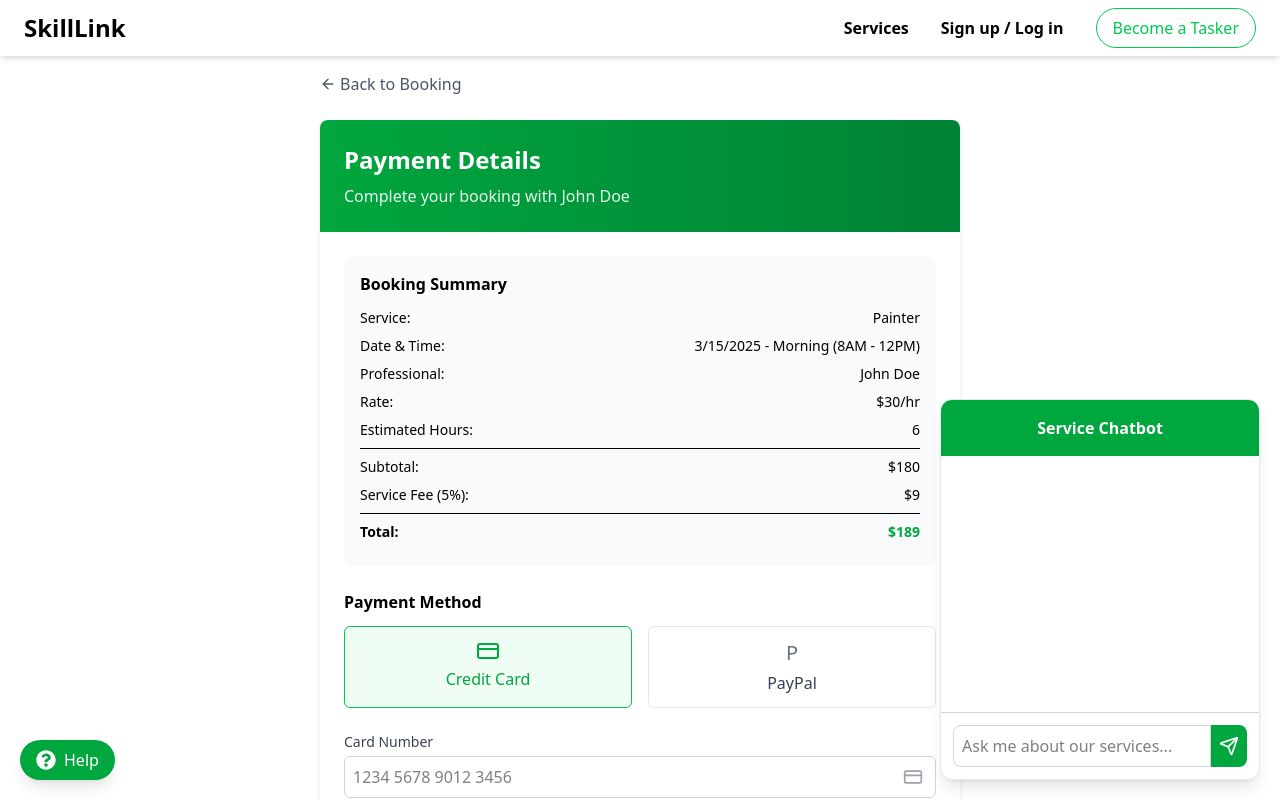
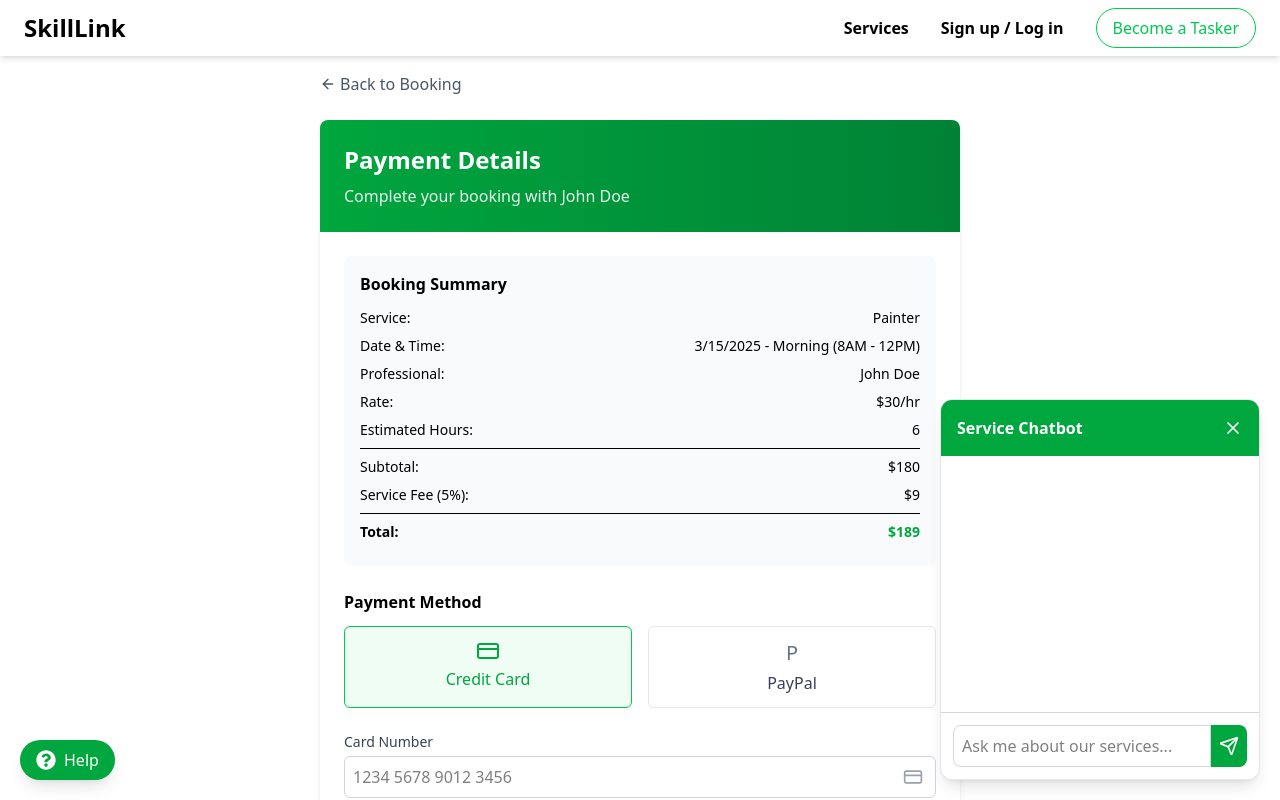
Before and after one commit to Nexusrex18/SkillLink, a React (Vite) app: page /pay in a window 1280 px wide. Both pictures are taken after a click on the button "Help". Shown: the top 800 px of the page. Built offline with nearby package versions, Linux system fonts and the light colour scheme.

Commit message:
Add close button to chatbot

```diff
--- a/src/pages/Chatbot.jsx
+++ b/src/pages/Chatbot.jsx
@@ -1,5 +1,5 @@
 import { useState } from "react";
-import { Send, Bot } from "lucide-react";
+import { Send, Bot, X } from "lucide-react";
 import { useNavigate } from "react-router-dom";
 import { FaQuestionCircle } from "react-icons/fa";
 
@@ -48,7 +48,12 @@ const Chatbot = () => {
       {/* Chatbot UI */}
       {isOpen && (
         <div className="fixed bottom-5 right-5 w-80 bg-white shadow-lg rounded-xl border border-gray-200 overflow-hidden">
-          <div className="bg-green-600 text-white p-4 font-semibold text-center">Service Chatbot</div>
+          <div className="bg-green-600 text-white p-4 font-semibold flex justify-between items-center">
+            <span>Service Chatbot</span>
+            <button onClick={() => setIsOpen(false)}>
+              <X className="w-5 h-5 cursor-pointer" />
+            </button>
+          </div>
           <div className="p-4 h-64 overflow-y-auto flex flex-col gap-3">
             {messages.map((msg, index) => (
               <div key={index} className={`flex ${msg.sender === "user" ? "justify-end" : "justify-start"}`}>
```
